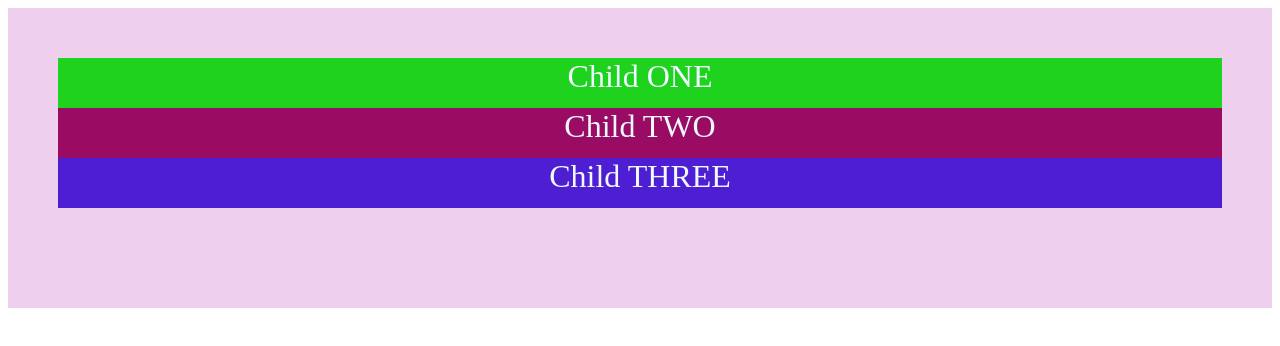
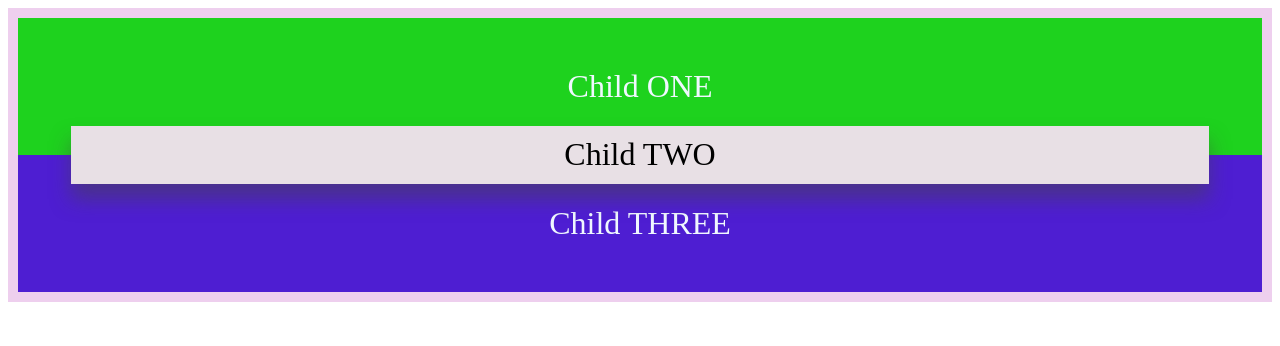
Before and after one commit to notTali/CSS-Positioning, a plain HTML site: page index.html in a window 1280 px wide. Shown: the top 346 px of the page. Drawn offline with Linux system fonts and the light colour scheme.

Commit message:
Relative and Absolute positions (Mastered!)

```diff
--- a/style.css
+++ b/style.css
@@ -5,28 +5,30 @@ body{
 .parent{
     color: aliceblue;
     font-size: 2rem;
-    height: 200px;
     background-color: rgb(221, 160, 221, .5);
-    padding: 50px;
+    padding: 10px;
     text-align: center;
+    position: relative;
 }
 
-/* .child-1{
-    background-color: rgb(30, 210, 30);
-    height: 50px;
-} */
 
 .parent div:nth-child(1){
     background-color: rgb(30, 210, 30);
-    height: 50px;
+    padding: 50px;
 
 }
 .parent div:nth-child(2){
-    background-color: rgb(154, 11, 99);
-    height: 50px;
-    /* position: ; */
+    color: black;
+    background-color: rgb(232, 224, 229);
+    padding: 10px;
+    position: absolute;
+    top: 40%;
+    bottom: 40%;
+    left: 5%;
+    right: 5%;
+    box-shadow: 0px 15px 20px rgba(70, 70, 70, 0.5);
 }
 .parent div:nth-child(3){
     background-color: rgb(78, 30, 210);
-    height: 50px;
+    padding: 50px;
 }
```
